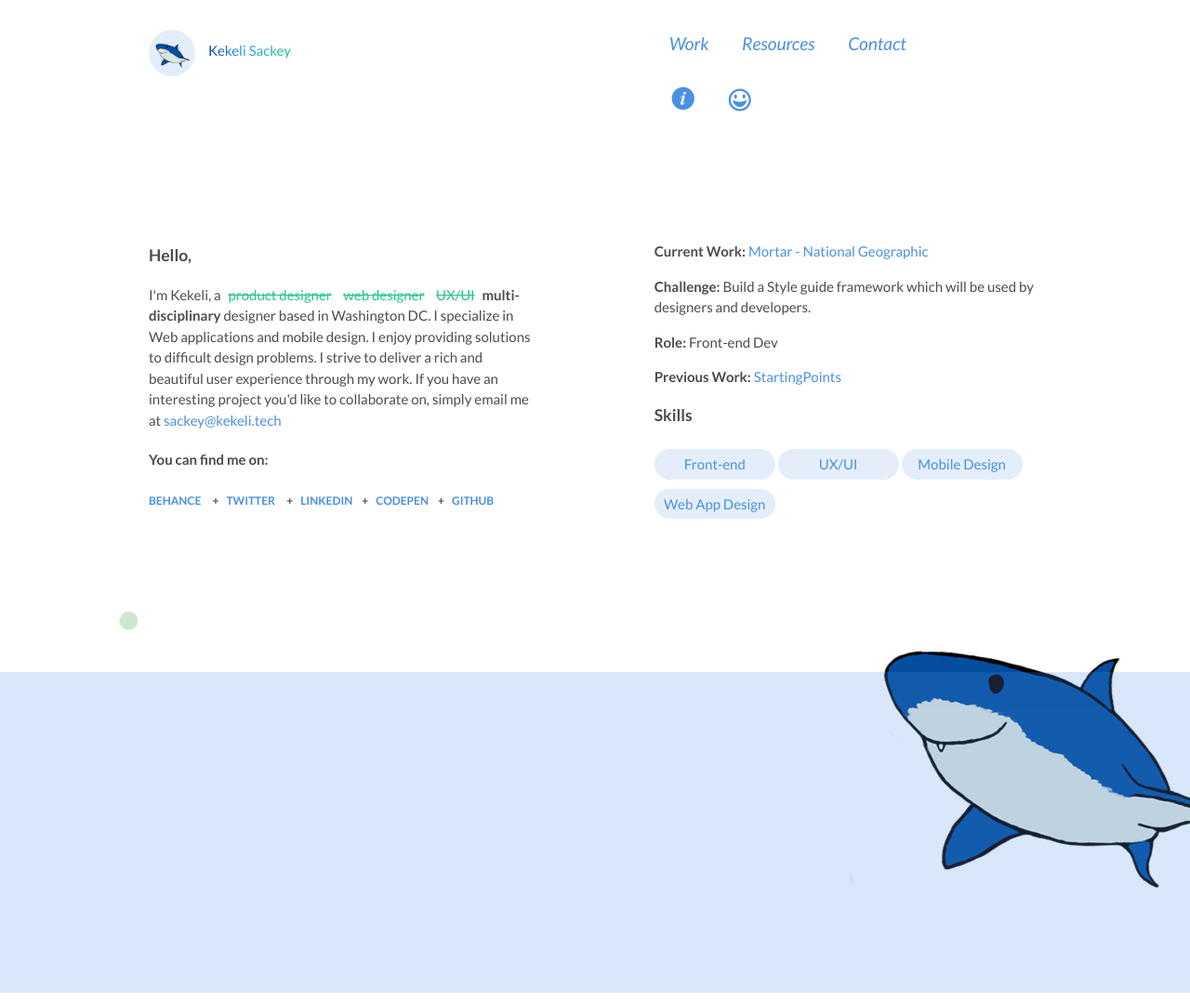
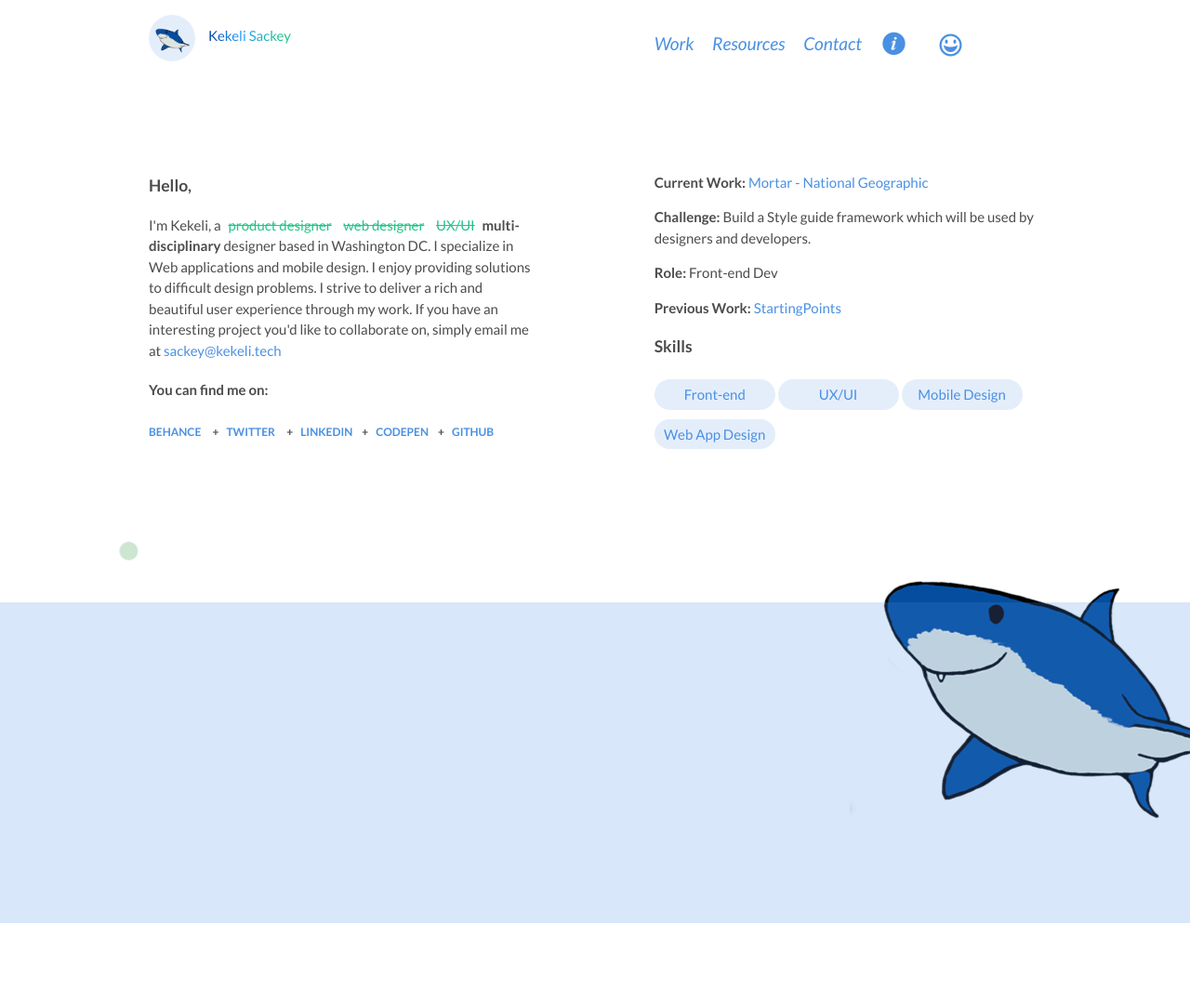
Before and after one commit to hkekeli/Portfolio, a Jekyll site: the page built from index.html, in a window 1280 px wide. Shown: the whole page at 93% size. Built offline with Jekyll 4.4.1, drawn with Linux system fonts in a browser that asks for light colours; some web fonts are replaced; after the commit the page ends 1004 px from its top, so only the background shows below that.

Commit message:
Fix alignment

```diff
--- a/_includes/header.html
+++ b/_includes/header.html
@@ -1,7 +1,7 @@
 <header class="header pg-wrapper">
   <nav class="menu">
     <div class="col-1 col-gut-4">
-      <a href="{{site.url}}/" class="left logo">
+      <a href="{{site.url}}/" class="logo">
         <figure class="sharkie inline center">
           <img src="{{site.url}}/assets/img/sharks/shark.png"/>
         </figure>
--- a/assets/main.scss
+++ b/assets/main.scss
@@ -138,7 +138,7 @@ a:hover {
 }
 
 .menu li {
-  margin: 1rem;
+  margin: 1rem 1rem 0 0;
   display: inline-block;
   vertical-align: top;
   position: relative;
```
